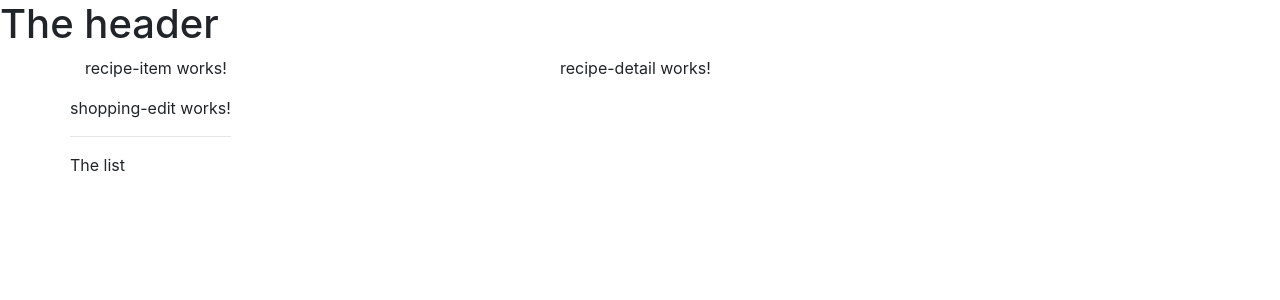
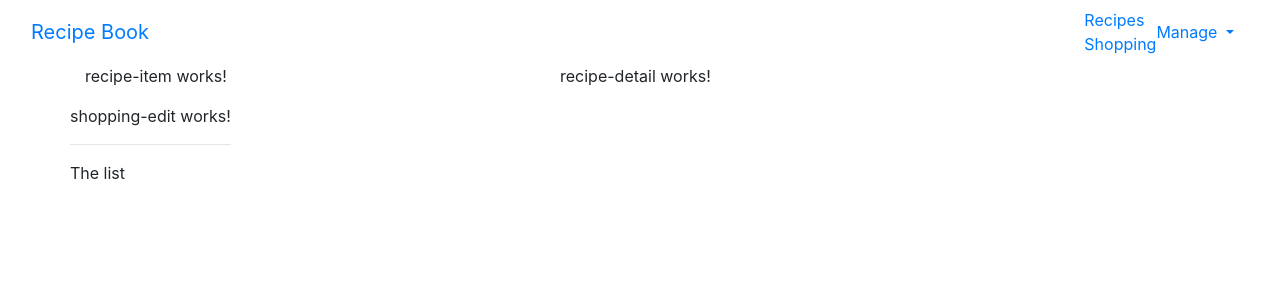
Before and after one commit to Tudor281/AngularTutorial, an Angular app: page / in a window 1280 px wide. Shown: the top 300 px of the page. Built offline with nearby package versions, Linux system fonts and the light colour scheme.

Commit message:
added header: bagamiash pula in versiunile lor de bootstrap, ca tampitul din curs nu stie sa specifice ce versiune de bootstrap foloseste mancamiar pula

```diff
--- a/src/app/header/header.component.html
+++ b/src/app/header/header.component.html
@@ -1 +1,28 @@
-<h1>The header</h1>
+<div class="navbar navbar-default">
+  <div class="container-fluid">
+    <div class="navbar-header">
+      <a href="#" class="navbar-brand">Recipe Book</a>
+    </div>
+    <div class="navbar-inner">
+      <div class="container">
+        <ul class="nav navbar-nav">
+          <li><a href="#">Recipes</a></li>
+          <li><a href="#">Shopping</a></li>
+        </ul>
+        <ul class="nav navbar-nav navbar-right">
+          <li class="dropdown">
+            <a href="#" class="dropdown-toggle" role="button">Manage <span class="caret"></span></a>
+            <ul class="dropdown-menu">
+              <li>
+                <a href="#">Save Data</a>
+              </li>
+              <li>
+                <a href="#">Fetch Data</a>
+              </li>
+            </ul>
+          </li>
+        </ul>
+        </div>
+      </div>
+    </div>
+</div>
```
